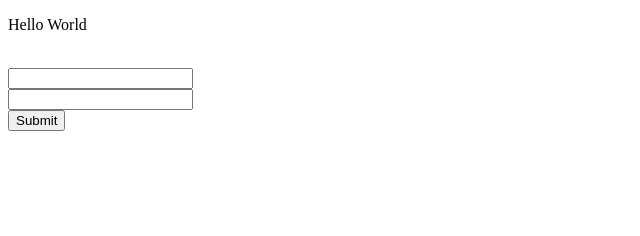
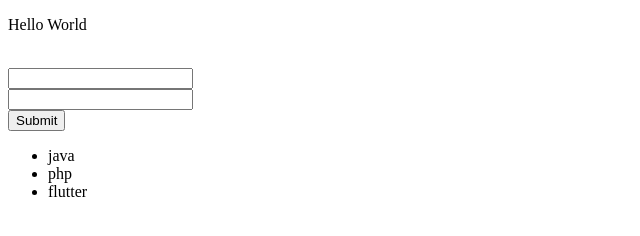
Before and after one commit to SimoBkr/testing_gitwithteam, a plain HTML site: page index.html in a window 1280 px wide. Shown: the whole page, without its empty margins (0-640 px from the left). Drawn offline with Linux system fonts and the light colour scheme.

Commit message:
add list

```diff
--- a/index.html
+++ b/index.html
@@ -12,6 +12,12 @@
         <input type="text"><br>
         <input type="text"><br>
         <input type="submit">
+
+        <ul>
+            <li>java</li>
+            <li>php</li>
+            <li>flutter</li>
+        </ul>
     </form>
 </body>
 </html>
```
